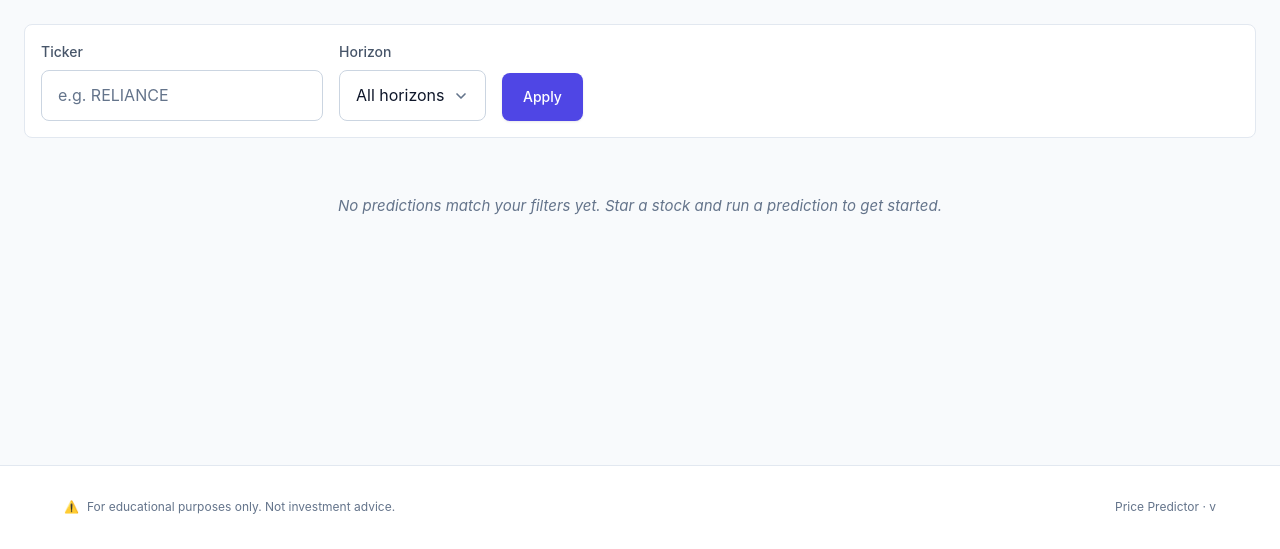
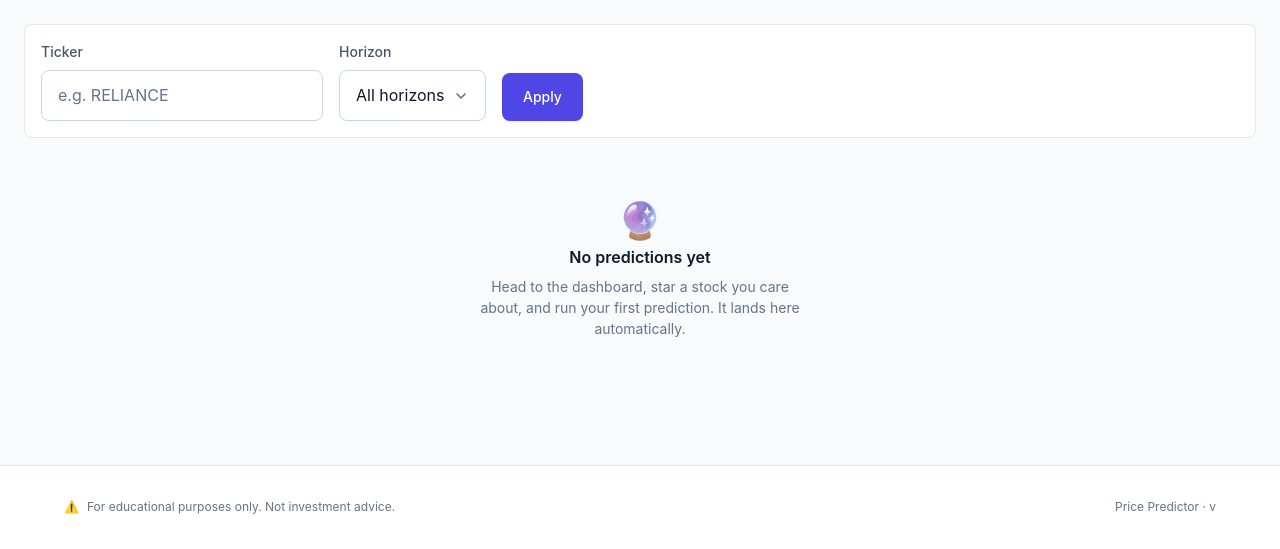
Before and after one commit to SumeetSarode/stock-price-predictor, a Python web app: template frontend/templates/pages/history.html in a window 1280 px wide. Shown: the part 251-800 px from the top of the page. Run offline with Jinja, Linux system fonts and the light colour scheme; the template is opened without the code that fills it, so the values that code supplies are empty.

Commit message:
feat(ux): shared .empty-state block + smarter empty copy
Two specific weaknesses fixed:

  1. /history empty state was a single line of italic muted text
     regardless of WHY it was empty (no predictions ever vs. filters
     match nothing). Identical copy felt sloppy.

  2. Prediction tracker rail's 'no graded predictions' state was
     similar — generic text, no visual anchor, no inviting tone.

Now both states use a shared block:

  - .empty-state           — vertical flex, icon + heading + hint
  - .empty-state__icon     — 36px emoji, 0.75 opacity
  - .empty-state__heading  — semibold, fg color
  - .empty-state__hint     — muted, max-width 38ch for readability
  - .empty-state--inline   — reduced padding for use inside a card

DRY win: kills the parallel .history-empty + .grading-empty rules
that each rolled their own padding/typography. The legacy classes
stay as a tiny alias block so anything we missed keeps working.

Copy is now context-aware:

  history.html distinguishes:
    - filter_ticker or filter_horizon set
        → 🔍 'No matches' / 'Try clearing them above.'
    - no filters at all
        → 🔮 'No predictions yet' / 'Star a stock and run your first
           prediction. It lands here automatically.'

  detail_grading.html:
    - 📊 'Nothing to grade yet' / 'Run a prediction on any horizon —
       outcomes show up here once the market gives them a few bars to
       play out.'

Template surface:
  - history_table.html grew empty_icon / empty_heading params
    (both optional, sensible defaults). empty_message is now treated
    as a sub-hint and can be None for icon-only states.

Verified visually:
  - /history?ticker=NONEXISTENT → magnifying glass + 'No matches' card
  - /stock/INFY.NS (no predictions ever) → 📊 + tracker empty card
  - /history with real data → table + scorecard still render fine

```diff
--- a/frontend/styles/components.css
+++ b/frontend/styles/components.css
@@ -884,7 +884,54 @@
   .scorecard-banner { grid-template-columns: repeat(2, 1fr); }
 }
 
-.history-empty {
+/* ─────────────────────────────────────────────────────────────────────────
+   Empty state — shared block for "nothing to show here yet" panels.
+   Used by history_table (filtered + truly-empty variants) and the
+   prediction tracker. DRY: replaces the old .history-empty and
+   .grading-empty blocks that each rolled their own padding + typography.
+
+   Modifier --inline shrinks vertical padding for use inside an already-
+   padded card (like the tracker rail), where the outer card supplies
+   the breathing room.
+   ───────────────────────────────────────────────────────────────────────── */
+.empty-state {
+  display: flex;
+  flex-direction: column;
+  align-items: center;
+  gap: var(--space-2);
+  padding: var(--space-10) var(--space-5);
+  text-align: center;
+  color: var(--color-fg-muted);
+}
+
+.empty-state--inline {
+  padding: var(--space-6) var(--space-3);
+}
+
+.empty-state__icon {
+  font-size: 36px;
+  line-height: 1;
+  opacity: 0.75;
+}
+
+.empty-state__heading {
+  margin: 0;
+  font-size: var(--fs-md);
+  font-weight: var(--fw-semibold);
+  color: var(--color-fg);
+}
+
+.empty-state__hint {
+  margin: 0;
+  max-width: 38ch;
+  font-size: var(--fs-sm);
+  line-height: 1.5;
+  color: var(--color-fg-muted);
+}
+
+/* Legacy alias — keep the old class working for any include we missed. */
+.history-empty,
+.grading-empty {
   padding: var(--space-8) var(--space-5);
   text-align: center;
   color: var(--color-fg-muted);
--- a/frontend/templates/components/history_table.html
+++ b/frontend/templates/components/history_table.html
@@ -4,7 +4,9 @@
   Caller provides:
     rows           — list of HistoryRow
     show_ticker    — bool, hide the Ticker column when listing one ticker
-    empty_message  — str, what to show when rows is empty
+    empty_icon     — OPTIONAL emoji/string (default 🔮)
+    empty_heading  — OPTIONAL bold first line
+    empty_message  — sub-hint text. Required — set to None for no hint.
     grades_by_id   — OPTIONAL dict[int, str] mapping row.id → outcome
                      ('hit'/'stopped'/'expired'/'pending'/'skipped').
                      If not provided or row.id missing → cell shows '—'.
@@ -76,7 +78,13 @@
     </table>
   </div>
 {% else %}
-  <div class="history-empty">
-    {{ empty_message }}
+  <div class="empty-state">
+    <div class="empty-state__icon" aria-hidden="true">{{ empty_icon|default("🔮") }}</div>
+    {% if empty_heading %}
+      <h3 class="empty-state__heading">{{ empty_heading }}</h3>
+    {% endif %}
+    {% if empty_message %}
+      <p class="empty-state__hint">{{ empty_message }}</p>
+    {% endif %}
   </div>
 {% endif %}
--- a/frontend/templates/pages/history.html
+++ b/frontend/templates/pages/history.html
@@ -89,8 +89,24 @@
     </div>
   </form>
 
-  {# ── Table ──────────────────────────────────────────────────── #}
-  {% with show_ticker=True, empty_message="No predictions match your filters yet. Star a stock and run a prediction to get started.", grades_by_id=grades_by_id %}
+  {# ── Table ─────────────────────────────────────────────────── #}
+  {# Two flavours of empty: filters returned nothing vs. the cache is
+     truly empty. We tell them apart from the filter inputs alone —
+     cheap, no extra DB roundtrip needed. #}
+  {% if filter_ticker or filter_horizon %}
+    {% set _empty_icon = "🔍" %}
+    {% set _empty_heading = "No matches" %}
+    {% set _empty_msg = "Nothing in your prediction history matches these filters. Try clearing them above." %}
+  {% else %}
+    {% set _empty_icon = "🔮" %}
+    {% set _empty_heading = "No predictions yet" %}
+    {% set _empty_msg = "Head to the dashboard, star a stock you care about, and run your first prediction. It lands here automatically." %}
+  {% endif %}
+  {% with show_ticker=True,
+          empty_icon=_empty_icon,
+          empty_heading=_empty_heading,
+          empty_message=_empty_msg,
+          grades_by_id=grades_by_id %}
     {% include "components/history_table.html" %}
   {% endwith %}
 
```
Also changed, not shown: frontend/templates/components/detail_grading.html (+6 -4 lines).
